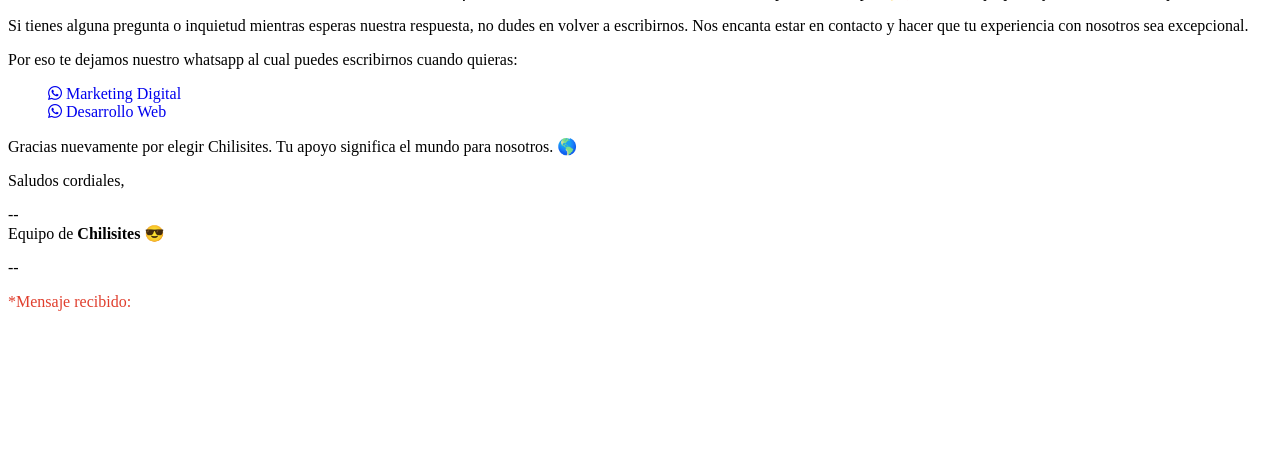
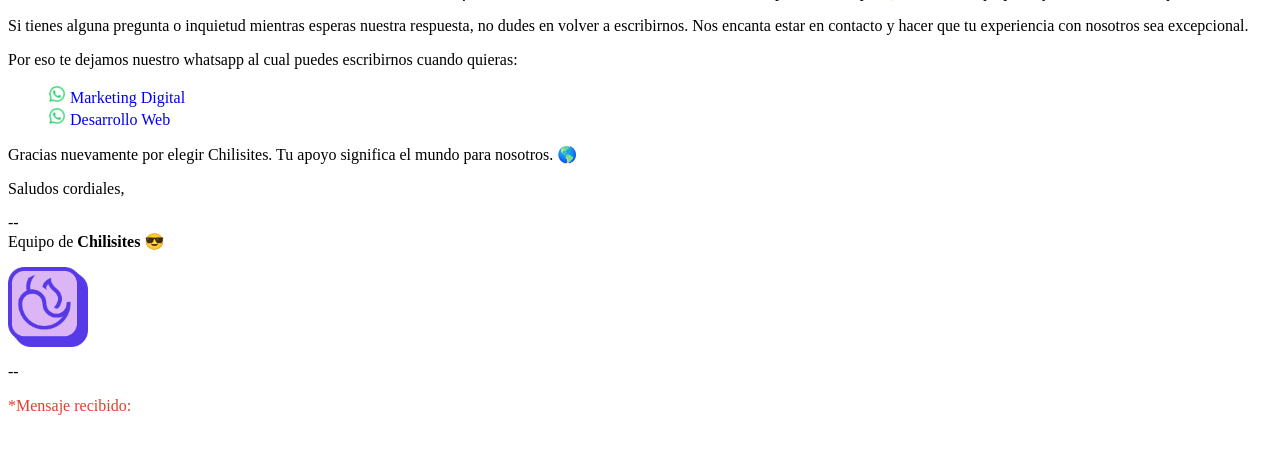
Before and after one commit to jrdelrio/chilisites-landing-2.0-backend, a Flask app: template templates/email-to-possible-client.html in a window 1280 px wide. Shown: the part 130-584 px from the top of the page. Run offline with Flask 3, Linux system fonts and the light colour scheme; the template is opened without the code that fills it, so the values that code supplies are empty.

Commit message:
listo el endpoint de contacto a posible cliente con el nuevo template del email, con nuevas fotos

```diff
--- a/templates/email-to-possible-client.html
+++ b/templates/email-to-possible-client.html
@@ -20,12 +20,13 @@
         <p>Si tienes alguna pregunta o inquietud mientras esperas nuestra respuesta, no dudes en volver a escribirnos. Nos encanta estar en contacto y hacer que tu experiencia con nosotros sea excepcional.</p>
         <p>Por eso te dejamos nuestro whatsapp al cual puedes escribirnos cuando quieras:&nbsp;</p>
         <ul>
-            <li><a href="https://wa.me/56965669585" target="_blank" rel="noopener"><i class="fa-brands fa-whatsapp"></i> Marketing Digital</a></li>
-            <li><a href="https://wa.me/56984138467" target="_blank" rel="noopener"><i class="fa-brands fa-whatsapp"></i> Desarrollo Web</a></li>
+            <li><a href="https://wa.me/56965669585" target="_blank" rel="noopener"><img src="./img/whatsapp-brands.png" height="18" /> Marketing Digital</a></li>
+            <li><a href="https://wa.me/56984138467" target="_blank" rel="noopener"><img src="./img/whatsapp-brands.png" height="18" /> Desarrollo Web</a></li>
         </ul>
         <p>Gracias nuevamente por elegir Chilisites. Tu apoyo significa el mundo para nosotros. 🌎</p>
         <p>Saludos cordiales,</p>
         <p>--<br />Equipo de <strong>Chilisites</strong> 😎</p>
+        <img src="./img/logo-chilisites-fondo-solido.png" height=80>
         <p>--</p>
         <p style="color: #e03e2d;">*Mensaje recibido:</p>
         <p><span style="color: #e03e2d;">{{fromMessage}}</span></p>
```
Also changed, not shown: templates/img/logo-chilisites-fondo-solido.png (added), templates/img/whatsapp-brands.png (added).
